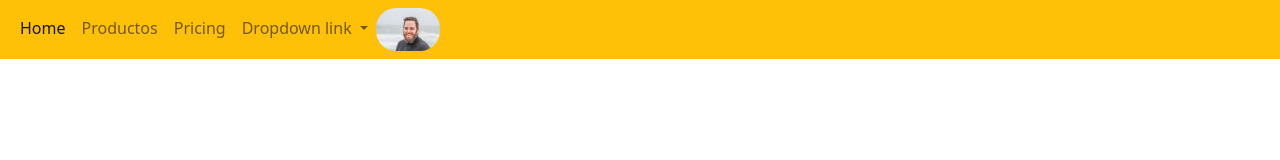
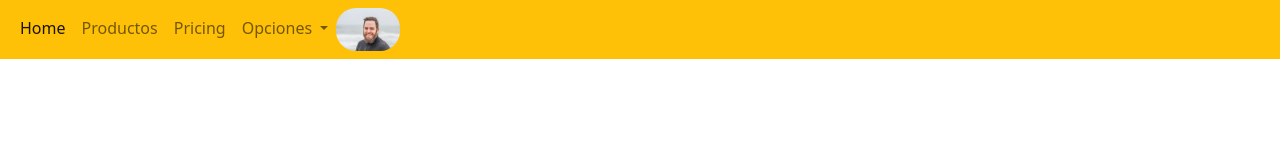
Before and after one commit to miru-porto/myorder, a plain HTML site: page index.html in a window 1280 px wide. Drawn offline with nearby package versions, Linux system fonts and the light colour scheme; some icons are missing.

Commit message:
agregando opciones

```diff
--- a/index.html
+++ b/index.html
@@ -31,7 +31,7 @@
               </li>
               <li class="nav-item dropdown">
                 <a class="nav-link dropdown-toggle" href="#" id="navbarDropdownMenuLink" role="button" data-bs-toggle="dropdown" aria-expanded="false">
-                  Dropdown link
+                  Opciones
                 </a>
                 <ul class="dropdown-menu" aria-labelledby="navbarDropdownMenuLink">
                   <li><a class="dropdown-item" href="#">Action</a></li>
```
